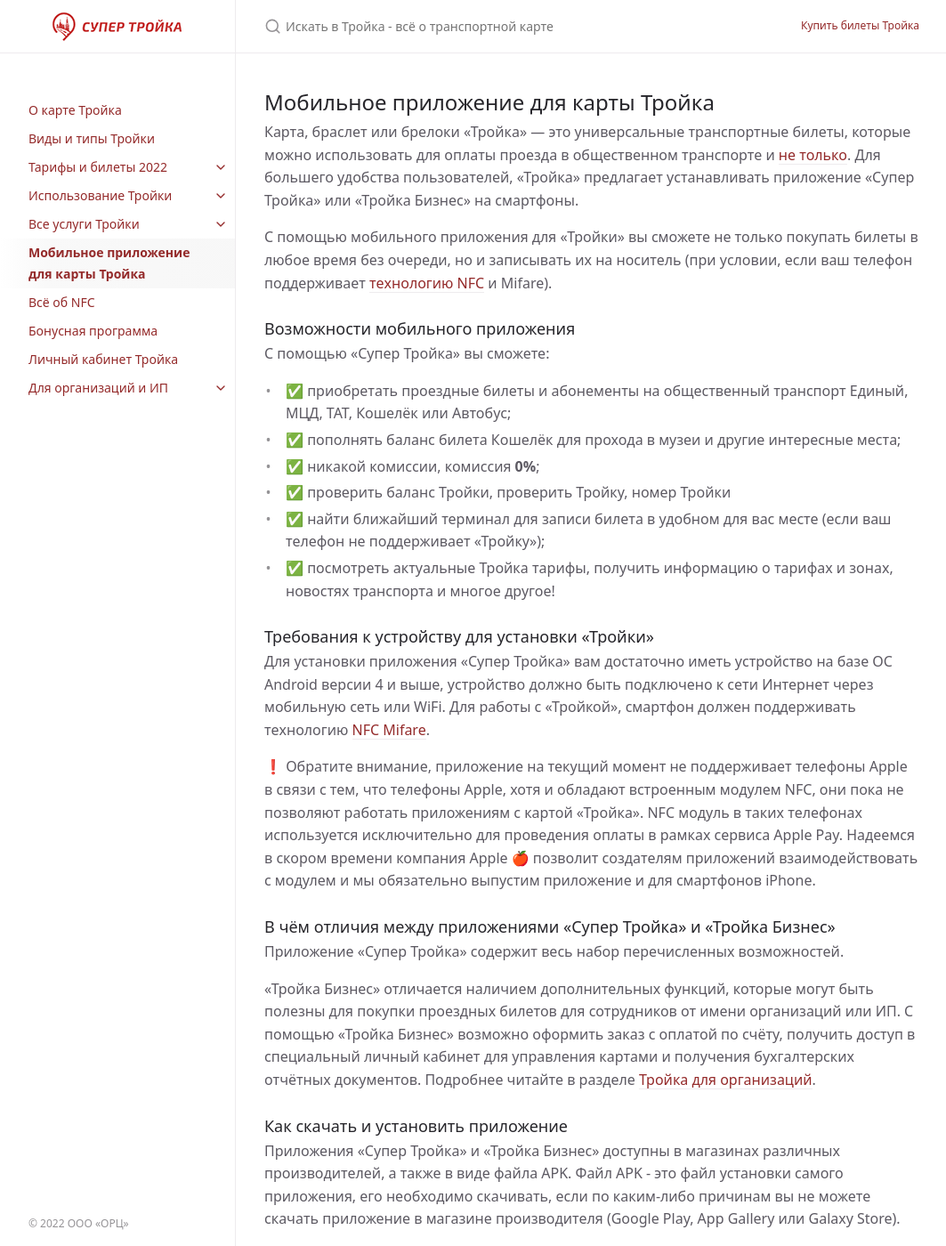
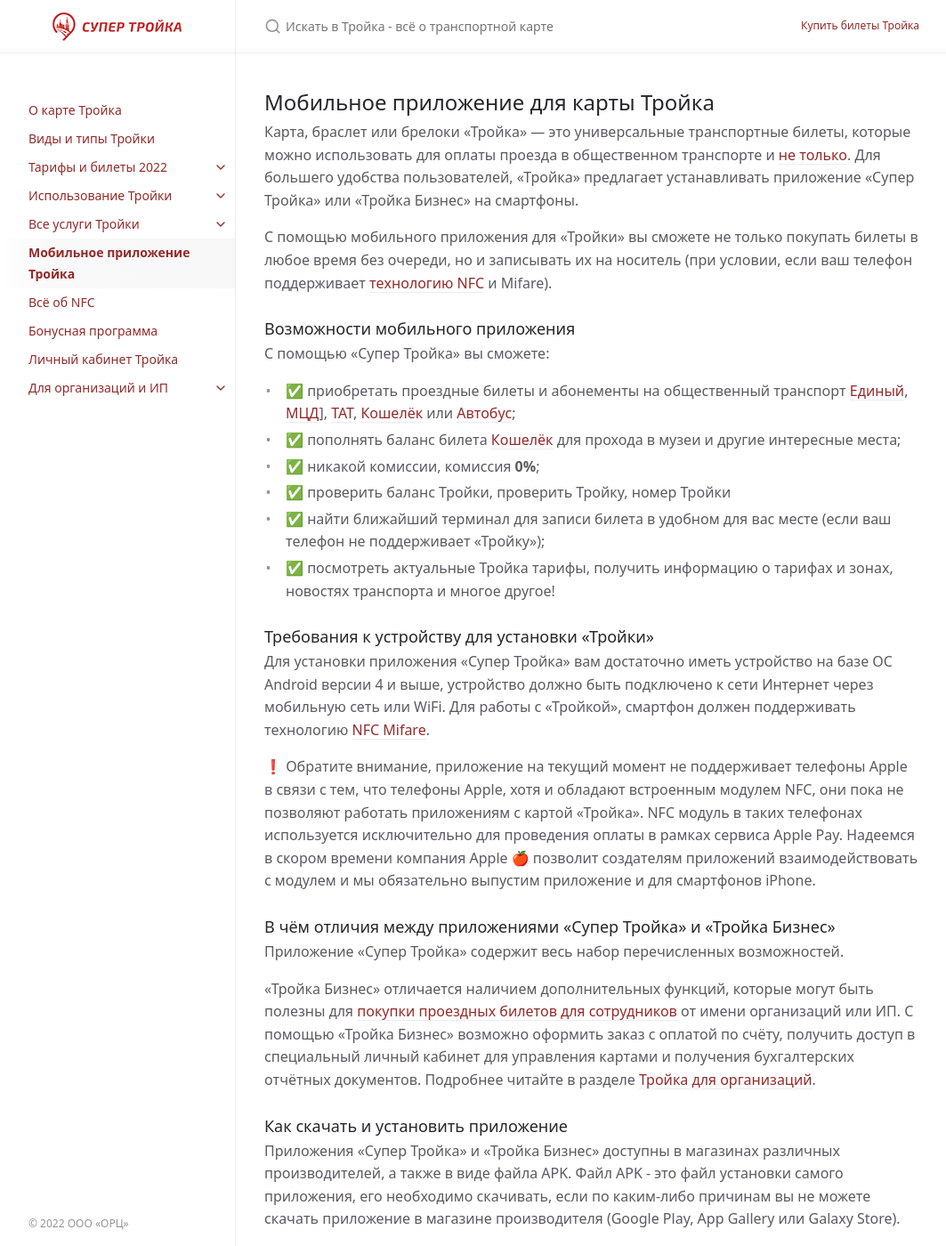
Before and after one commit to InvoiceBox/wiki.supertroika.ru, a Jekyll site: the page built from troika/apps.md, in a window 1280 px wide and 1400 px high. Shown: the whole window at 89% size, without its empty margins (107-1170 px from the left). Built offline with Jekyll 4.4.1, drawn with Linux system fonts in a browser that asks for light colours; emoji names are drawn with the system emoji font; part of the change alters nothing that is shown.

Commit message:
App page update

```diff
--- a/troika/apps.md
+++ b/troika/apps.md
@@ -1,7 +1,7 @@
 ---
 layout: default
 nav_order: 6
-title: "Мобильное приложение для карты Тройка"
+title: "Мобильное приложение Тройка"
 date: 2022-05-06 08:21:00 +0300
 ---
 
@@ -19,8 +19,8 @@ date: 2022-05-06 08:21:00 +0300
 
 С помощью «Супер Тройка» вы сможете:
 
-- :white_check_mark: приобретать проездные билеты и абонементы на общественный транспорт Единый, МЦД, ТАТ, Кошелёк или Автобус;
-- :white_check_mark: пополнять баланс билета Кошелёк для прохода в музеи и другие интересные места;
+- :white_check_mark: приобретать проездные билеты и абонементы на общественный транспорт [Единый](/troika/tickets/single/), [МЦД](/troika/tickets/single/)], [ТАТ](/troika/tickets/tat/), [Кошелёк](/troika/tickets/purse/) или [Автобус](/troika/tickets/tat/);
+- :white_check_mark: пополнять баланс билета [Кошелёк](/troika/tickets/purse/) для прохода в музеи и другие интересные места;
 - :white_check_mark: никакой комиссии, комиссия **0%**;
 - :white_check_mark: проверить баланс Тройки, проверить Тройку, номер Тройки
 - :white_check_mark: найти ближайший терминал для записи билета в удобном для вас месте (если ваш телефон не поддерживает «Тройку»);
@@ -42,8 +42,8 @@ Apple Pay. Надеемся в скором времени компания Appl
 
 Приложение «Супер Тройка» содержит весь набор перечисленных возможностей.
 
-«Тройка Бизнес» отличается наличием дополнительных функций, которые могут быть полезны для покупки проездных
-билетов для сотрудников от имени организаций или ИП. С помощью «Тройка Бизнес» возможно оформить заказ с
+«Тройка Бизнес» отличается наличием дополнительных функций, которые могут быть полезны для [покупки проездных
+билетов для сотрудников](/troika/business/business/) от имени организаций или ИП. С помощью «Тройка Бизнес» возможно оформить заказ с
 оплатой по счёту, получить доступ в специальный личный кабинет для управления картами и получения бухгалтерских
 отчётных документов. Подробнее читайте в разделе [Тройка для организаций](/troika/business/business/).
 
```
